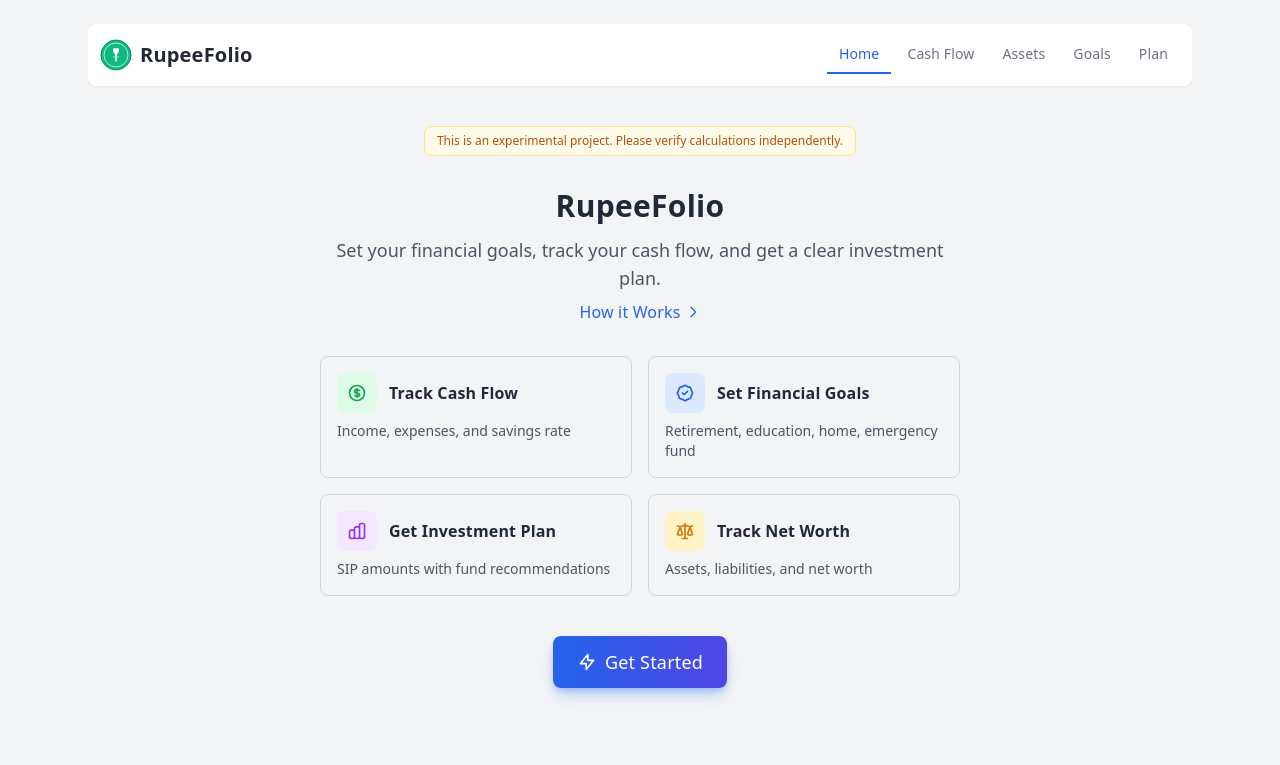
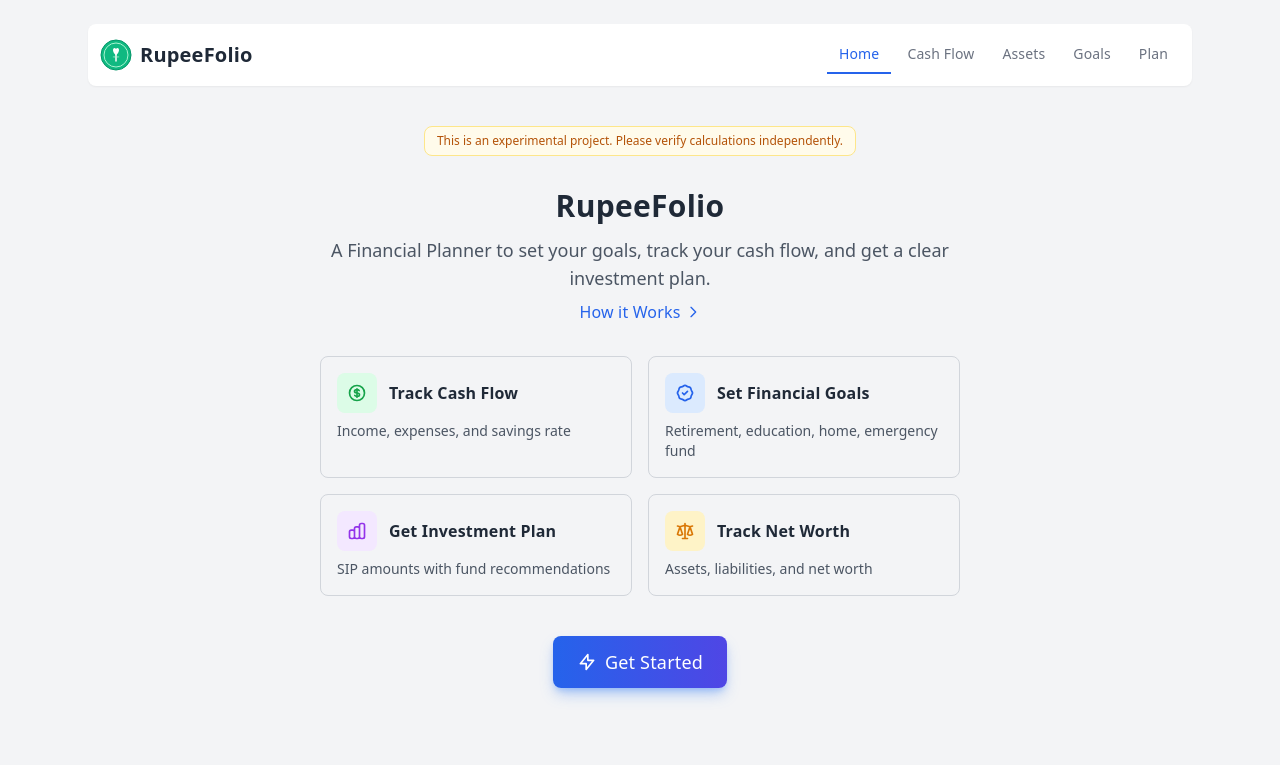
Before and after one commit to vinodvr/rupee-folio, a website with bundled scripts: page index.html in a window 1280 px wide. Shown: the top 765 px of the page. Built offline with nearby package versions, Linux system fonts and the light colour scheme.

Commit message:
Add Financial Planner text to Home tab description
Co-Authored-By: Claude Opus 4.6 <noreply@anthropic.com>

```diff
--- a/index.html
+++ b/index.html
@@ -69,7 +69,7 @@
         </p>
         <h1 class="text-3xl font-bold text-gray-800 mb-3">RupeeFolio</h1>
         <p class="text-lg text-gray-600 mb-2">
-          Set your financial goals, track your cash flow, and get a clear investment plan.
+          A Financial Planner to set your goals, track your cash flow, and get a clear investment plan.
         </p>
         <p class="mb-6 md:mb-8">
           <a href="how-it-works.html" class="inline-flex items-center gap-1 text-blue-600 font-medium hover:text-blue-800 transition-colors">How it Works <svg class="w-4 h-4" fill="none" stroke="currentColor" viewBox="0 0 24 24"><path stroke-linecap="round" stroke-linejoin="round" stroke-width="2" d="M9 5l7 7-7 7"/></svg></a>
```
